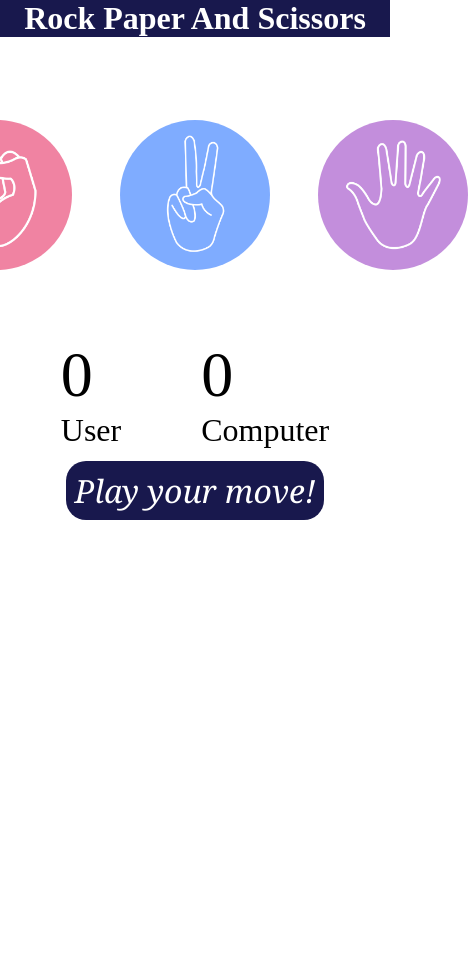
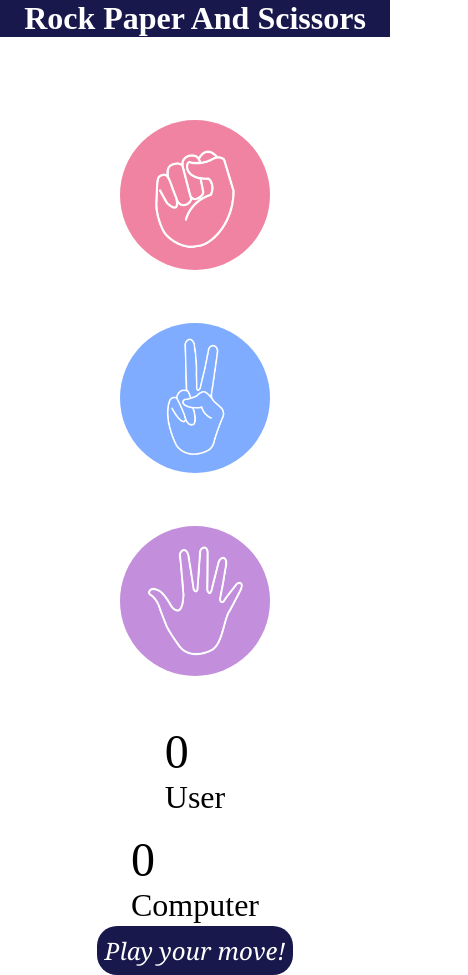
Before and after one commit to saileeallyadwar/rock-paper-scissors, a plain HTML site: page index.html in a window 390 px wide. Shown: the whole page, 468 px wide, since content can reach past the window. Before the commit the page ends 844 px from the top, so only its background shows below. Drawn offline with Linux system fonts and the light colour scheme.

Commit message:
made responsive

```diff
--- a/style.css
+++ b/style.css
@@ -67,3 +67,23 @@ img{
     font-size: larger;
     margin-top: 50px;
 }
+@media (max-width: 768px) {
+.choices {
+flex-direction: column; /* Stack choices vertically */
+}
+.score-board {
+flex-direction: column; /* Stack score-board vertically */
+gap: 1rem;
+}
+#user-score, #computer-score{
+font-size: 3rem; /* Reduce font size */
+}
+.mssg-container{
+font-size: 1.5rem; /* Reduce font size */
+margin-top: 10px;
+}
+#comp{
+font-size: medium; /* Adjust font size */
+margin-top: 30px;
+}
+}
```
